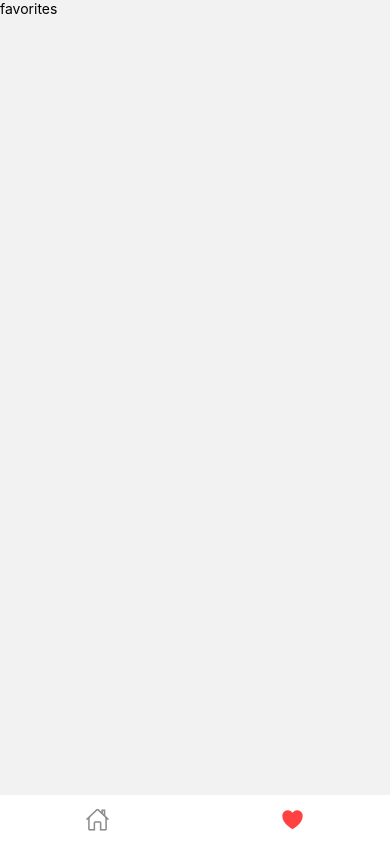
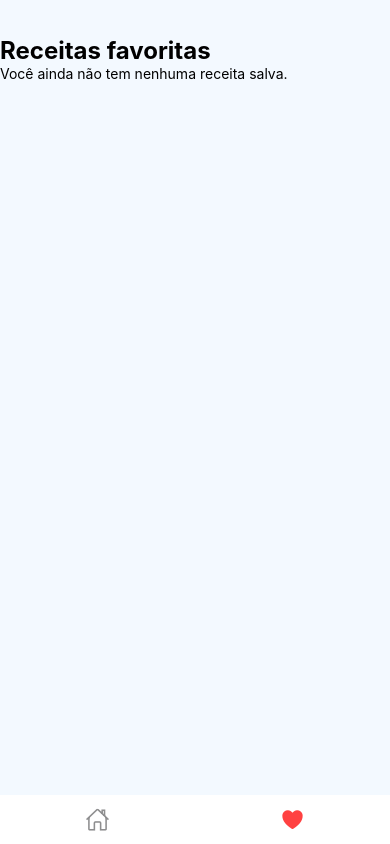
Before and after one commit to oliveiramiro2/receita-facil, a React Native app: screen /FavoritesTab in a window 390 px wide. Built offline with nearby package versions, Linux system fonts and the light colour scheme.

Commit message:
added layout of page
add favorites page

```diff
--- a/src/pages/favorites.tsx
+++ b/src/pages/favorites.tsx
@@ -1,14 +1,63 @@
-import { View, Text, StyleSheet } from 'react-native';
-import React from 'react';
+import { View, Text, StyleSheet, SafeAreaView, FlatList } from 'react-native';
+import React, { useState, useEffect } from 'react';
+import { useIsFocused } from '@react-navigation/native';
+
+import { IDataListFood } from '../services/data';
+import { getFavorite } from '../utils/async';
+import { FoodList } from '../components';
 
 const styles = StyleSheet.create({
     contain: {
         flex: 1,
+        backgroundColor: '#f3f9ff',
+        paddingHorizontal: 14,
+        paddingTop: 36,
+    },
+    title: {
+        color: '#000',
+        fontWeight: 'bold',
+        fontSize: 24,
     },
 });
 
-export const Favorites: React.FC = () => (
-    <View style={[styles.contain]}>
-        <Text>favorites</Text>
-    </View>
-);
+export const Favorites: React.FC = () => {
+    const [receive, setReceive] = useState<IDataListFood[]>([]);
+
+    const isFocused = useIsFocused();
+
+    useEffect(() => {
+        let isActive = true;
+
+        const getReceive = async () => {
+            const result = await getFavorite('@appreceitas');
+            if (result !== false && isActive) {
+                setReceive(result);
+            }
+        };
+
+        if (isActive) getReceive();
+
+        return () => {
+            isActive = false;
+        };
+    }, [isFocused]);
+
+    return (
+        <SafeAreaView style={[styles.contain]}>
+            <Text style={[styles.title]}>Receitas favoritas</Text>
+            {receive.length === 0 ? (
+                <View>
+                    <Text>Você ainda não tem nenhuma receita salva.</Text>
+                </View>
+            ) : (
+                <FlatList
+                    showsVerticalScrollIndicator
+                    data={receive}
+                    keyExtractor={(item) => String(item.id)}
+                    renderItem={({ item }) => <FoodList data={item} />}
+                    style={{ marginTop: 14 }}
+                />
+            )}
+        </SafeAreaView>
+    );
+};
```
